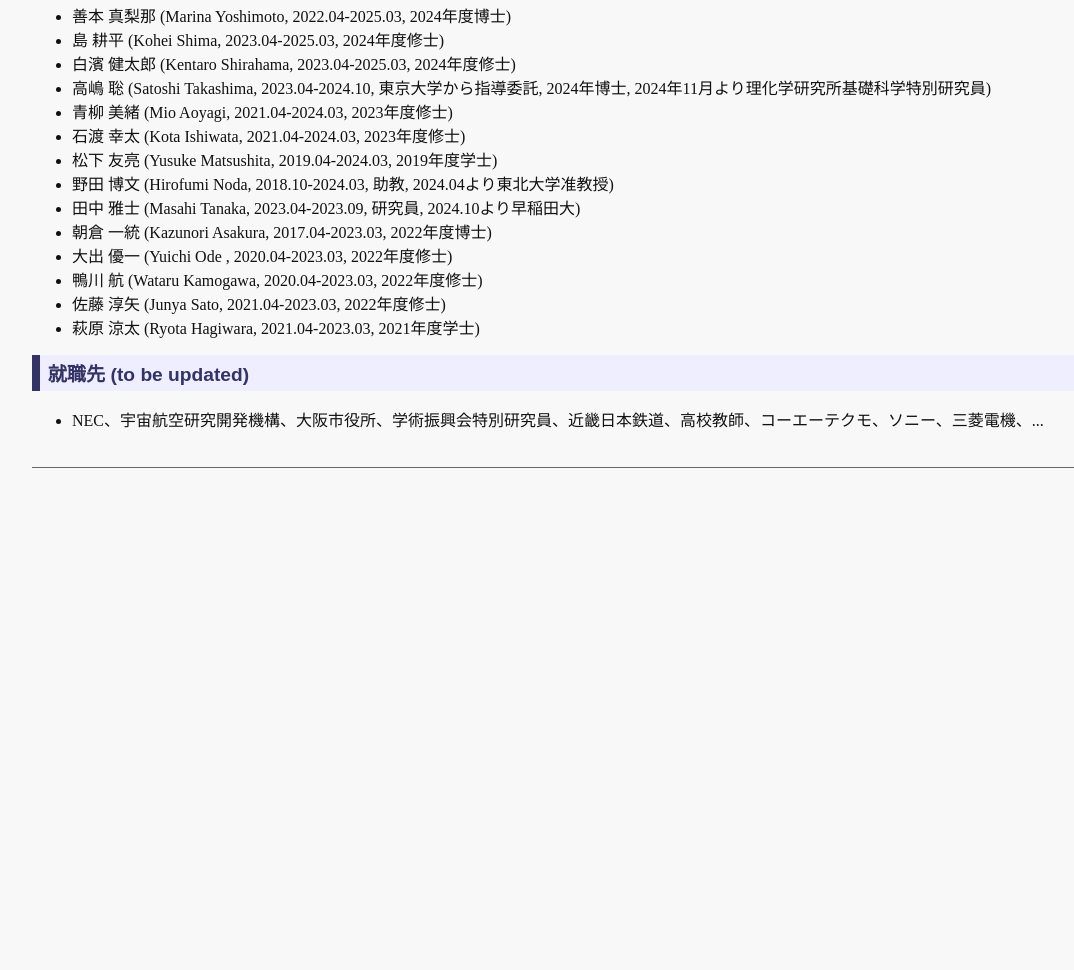
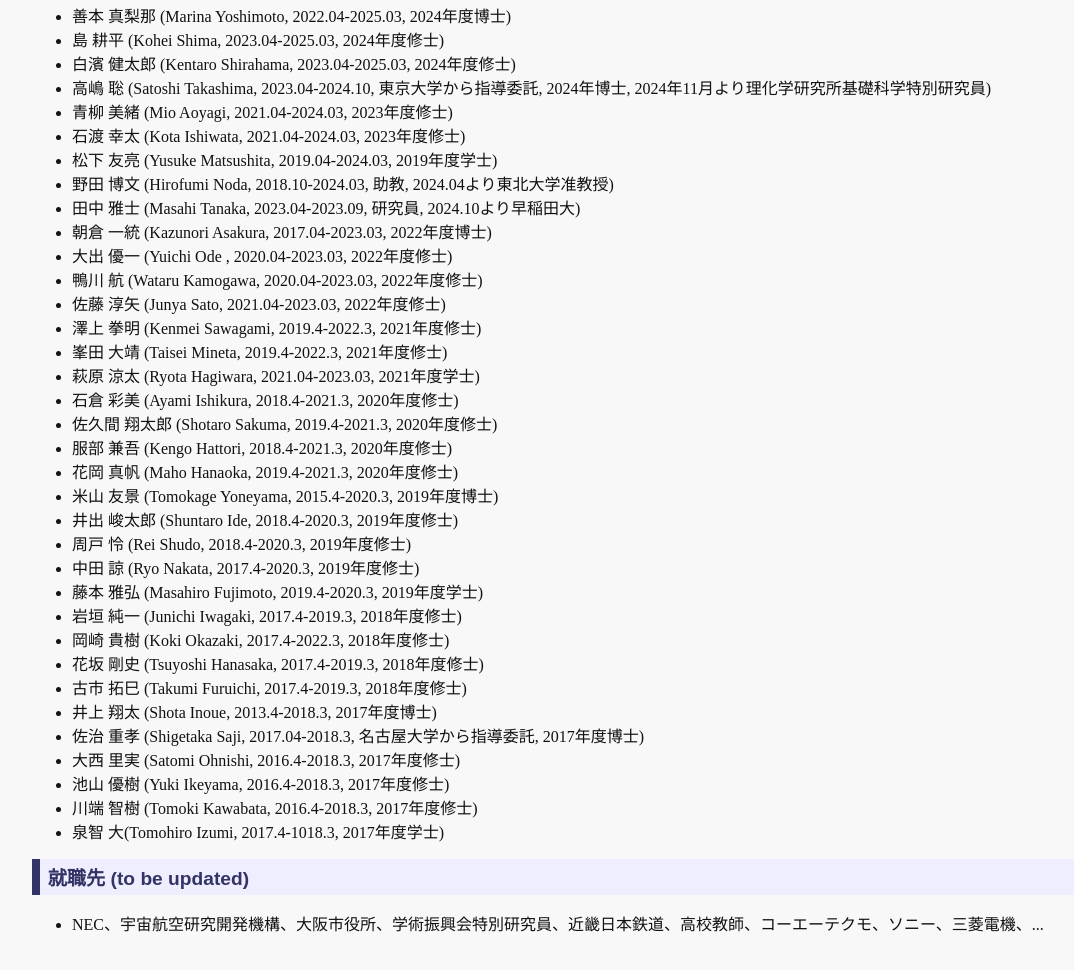
Before and after one commit to uosaka-xray-astronomy/uosaka-xray-astronomy.github.io, a plain HTML site: page people.html in a window 1280 px wide. Shown: the part 920-1890 px from the top of the page, without its empty margins (68-1142 px from the left). Before the commit the page ends 1456 px from the top, so only its background shows below. Drawn offline with Linux system fonts and the light colour scheme.

Commit message:
update alumni

```diff
--- a/people.html
+++ b/people.html
@@ -188,7 +188,28 @@
           <li>大出 優一 (Yuichi Ode , 2020.04-2023.03, 2022年度修士)</li>
           <li>鴨川 航 (Wataru Kamogawa, 2020.04-2023.03, 2022年度修士)</li>
           <li>佐藤 淳矢 (Junya Sato, 2021.04-2023.03, 2022年度修士)</li>
+          <li>澤上 拳明 (Kenmei Sawagami, 2019.4-2022.3, 2021年度修士)</li>
+          <li>峯田 大靖 (Taisei Mineta, 2019.4-2022.3, 2021年度修士)</li>
           <li>萩原 涼太 (Ryota Hagiwara, 2021.04-2023.03, 2021年度学士)</li>
+          <li>石倉 彩美 (Ayami Ishikura, 2018.4-2021.3, 2020年度修士)</li>
+          <li>佐久間 翔太郎 (Shotaro Sakuma, 2019.4-2021.3, 2020年度修士)</li>
+          <li>服部 兼吾 (Kengo Hattori, 2018.4-2021.3, 2020年度修士)</li>
+          <li>花岡 真帆 (Maho Hanaoka, 2019.4-2021.3, 2020年度修士)</li>
+          <li>米山 友景 (Tomokage Yoneyama, 2015.4-2020.3, 2019年度博士)</li>
+          <li>井出 峻太郎 (Shuntaro Ide, 2018.4-2020.3, 2019年度修士)</li>
+          <li>周戸 怜 (Rei Shudo, 2018.4-2020.3, 2019年度修士)</li>
+          <li>中田 諒 (Ryo Nakata, 2017.4-2020.3, 2019年度修士)</li>
+          <li>藤本 雅弘 (Masahiro Fujimoto, 2019.4-2020.3, 2019年度学士)</li>
+          <li>岩垣 純一 (Junichi Iwagaki, 2017.4-2019.3, 2018年度修士)</li>
+          <li>岡崎 貴樹 (Koki Okazaki, 2017.4-2022.3, 2018年度修士) </li>
+          <li>花坂 剛史 (Tsuyoshi Hanasaka, 2017.4-2019.3, 2018年度修士)</li>
+          <li>古市 拓巳 (Takumi Furuichi, 2017.4-2019.3, 2018年度修士)</li>
+          <li>井上 翔太 (Shota Inoue, 2013.4-2018.3, 2017年度博士)</li>
+          <li>佐治 重孝 (Shigetaka Saji, 2017.04-2018.3, 名古屋大学から指導委託, 2017年度博士)</li>
+          <li>大西 里実 (Satomi Ohnishi, 2016.4-2018.3, 2017年度修士)</li>
+          <li>池山 優樹 (Yuki Ikeyama, 2016.4-2018.3, 2017年度修士)</li>
+          <li>川端 智樹 (Tomoki Kawabata, 2016.4-2018.3, 2017年度修士)</li>
+          <li>泉智 大(Tomohiro Izumi, 2017.4-1018.3, 2017年度学士)</li>
         </ul>
       </section>
 
```
